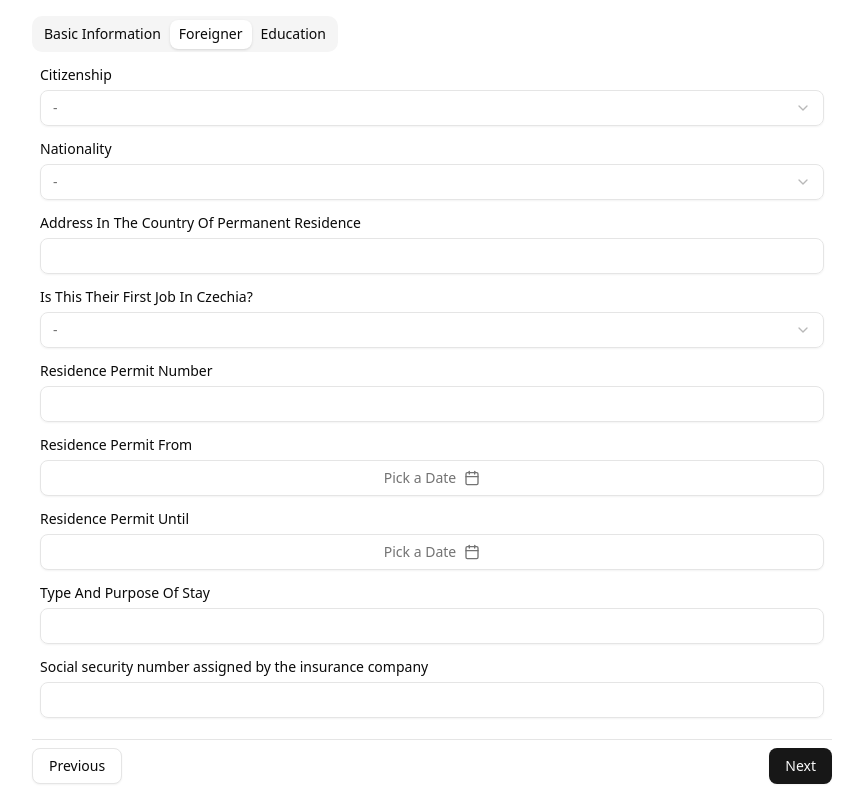
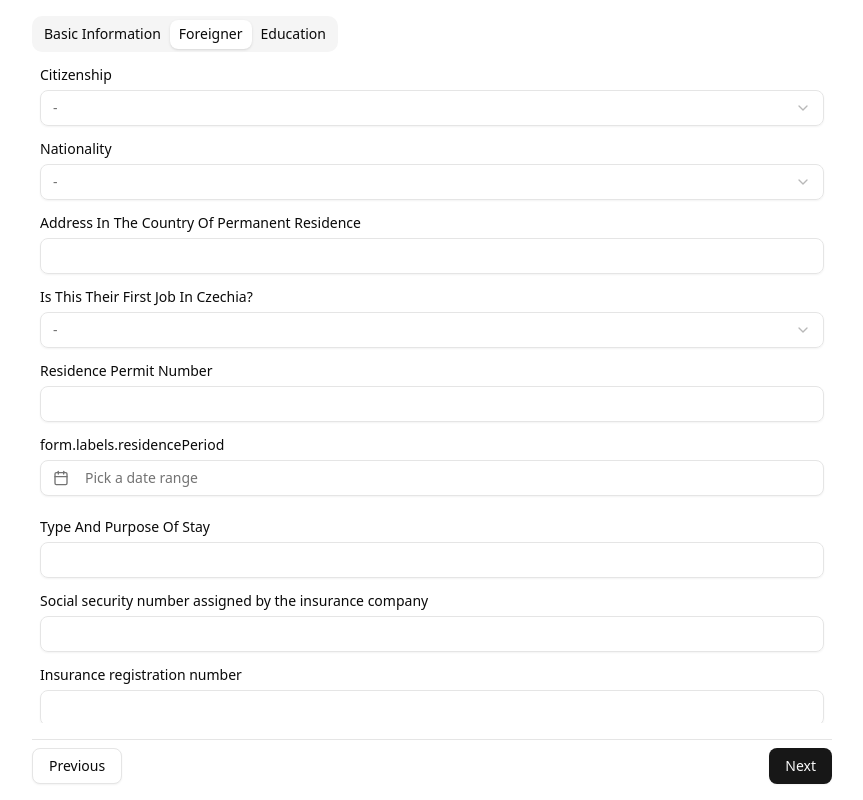
Before and after one commit to VirtualCZ/eira-form, a React (Vite) app: page / in a window 1280 px wide. Both pictures are taken after a click on the button "Next". Shown: the whole page, without its empty margins (208-1071 px from the left). Built offline with nearby package versions, Linux system fonts and the light colour scheme.

Commit message:
added a from-to form date picker

```diff
--- a/src/App.tsx
+++ b/src/App.tsx
@@ -19,6 +19,7 @@ import FormInput from './customComponents/FormInput'
 import FormDate from './customComponents/FormDate'
 import FormRadio from './customComponents/FormRadio'
 import FormSelect from './customComponents/FormSelect'
+import FormDateFromTo from './customComponents/FormDateFromTo'
 
 // Move the schema creation inside the component
 function App() {
@@ -63,10 +64,10 @@ function App() {
       required_error: "Please select a nationality.",
     }),
     residenceFrom: z.date({
-      required_error: "A date is required.",
+      required_error: "A from date is required.",
     }),
     residenceUntil: z.date({
-      required_error: "A date is required.",
+      required_error: "An until date is required.",
     }),
     addressInAnotherCountry: z.string().min(2, {
       message: "Username must be at least 2 characters.",
@@ -285,14 +286,10 @@ function App() {
                     formLabel={t('form.labels.residencePermitNumber')}
                     formControl={form.control}
                   />
-                  <FormDate
-                    name="residenceFrom"
-                    formLabel={t('form.labels.residenceFrom')}
-                    formControl={form.control}
-                  />
-                  <FormDate
-                    name="residenceUntil"
-                    formLabel={t('form.labels.residenceUntil')}
+                  <FormDateFromTo
+                    nameFrom="residenceFrom"
+                    nameTo="residenceUntil"
+                    formLabel={t('form.labels.residencePeriod')}
                     formControl={form.control}
                   />
                   <FormInput
--- /dev/null
+++ b/src/customComponents/FormDateFromTo.tsx
@@ -0,0 +1,170 @@
+import { FormControl, FormField, FormItem, FormLabel, FormMessage } from "@/components/ui/form";
+import { Control, FieldPath, FieldValues, useController } from "react-hook-form";
+import * as React from "react";
+import { format } from "date-fns";
+import { Calendar as CalendarIcon } from "lucide-react";
+import { DateRange } from "react-day-picker";
+import { cn } from "@/lib/utils";
+import { Button } from "@/components/ui/button";
+import { Calendar } from "@/components/ui/calendar";
+import {
+  Popover,
+  PopoverContent,
+  PopoverTrigger,
+} from "@/components/ui/popover";
+
+interface FormDateFromToProps<T extends FieldValues> {
+  nameFrom: FieldPath<T>;
+  nameTo: FieldPath<T>;
+  formLabel: string;
+  formControl: Control<T>;
+  formItemClass?: string;
+  formFieldClass?: string;
+  formMessage?: boolean;
+}
+
+const FormDateFromTo = <T extends FieldValues>({
+  nameFrom,
+  nameTo,
+  formLabel,
+  formControl,
+  formItemClass,
+  formFieldClass,
+  formMessage = true
+}: FormDateFromToProps<T>) => {
+  // Use controllers to get and set values for both fields
+  const { field: fromField } = useController({
+    name: nameFrom,
+    control: formControl
+  });
+
+  const { field: toField } = useController({
+    name: nameTo,
+    control: formControl
+  });
+
+  // Create a date range from the individual dates
+  const dateRange: DateRange | undefined = React.useMemo(() => {
+    if (fromField.value || toField.value) {
+      return {
+        from: fromField.value,
+        to: toField.value
+      };
+    }
+    return undefined;
+  }, [fromField.value, toField.value]);
+
+  // Handle date range changes
+  const handleDateRangeChange = (range: DateRange | undefined) => {
+    if (range?.from) {
+      fromField.onChange(range.from);
+    } else {
+      fromField.onChange(undefined);
+    }
+
+    if (range?.to) {
+      toField.onChange(range.to);
+    } else {
+      toField.onChange(undefined);
+    }
+  };
+
+  return (
+    <FormItem className={formItemClass}>
+      <FormLabel>{formLabel}</FormLabel>
+      <FormControl>
+        <DatePickerWithRange
+          value={dateRange}
+          onChange={handleDateRangeChange}
+          className={formFieldClass}
+        />
+      </FormControl>
+      {formMessage && (
+        <div>
+          <FormField
+            control={formControl}
+            name={nameFrom}
+            render={({ formState }) => (
+              <FormMessage>{formState.errors[nameFrom]?.message}</FormMessage>
+            )}
+          />
+          <FormField
+            control={formControl}
+            name={nameTo}
+            render={({ formState }) => (
+              <FormMessage>{formState.errors[nameTo]?.message}</FormMessage>
+            )}
+          />
+        </div>
+      )}
+    </FormItem>
+  );
+};
+
+interface DatePickerWithRangeProps extends React.HTMLAttributes<HTMLDivElement> {
+  value?: DateRange;
+  onChange?: (date: DateRange | undefined) => void;
+}
+
+function DatePickerWithRange({
+  className,
+  value,
+  onChange,
+}: DatePickerWithRangeProps) {
+  const [date, setDate] = React.useState<DateRange | undefined>(value);
+
+  // Update internal state when props change
+  React.useEffect(() => {
+    setDate(value);
+  }, [value]);
+
+  const handleSelect = (selectedDate: DateRange | undefined) => {
+    setDate(selectedDate);
+    if (onChange) {
+      onChange(selectedDate);
+    }
+  };
+
+  return (
+    <div className={cn("grid gap-2", className)}>
+      <Popover>
+        <PopoverTrigger asChild>
+          <Button
+            id="date"
+            variant={"outline"}
+            className={cn(
+              "w-full justify-start text-left font-normal",
+              !date && "text-muted-foreground"
+            )}
+          >
+            <CalendarIcon className="mr-2 h-4 w-4" />
+            {date?.from ? (
+              date.to ? (
+                <>
+                  {format(date.from, "LLL dd, y")} -{" "}
+                  {format(date.to, "LLL dd, y")}
+                </>
+              ) : (
+                format(date.from, "LLL dd, y")
+              )
+            ) : (
+              <span>Pick a date range</span>
+            )}
+          </Button>
+        </PopoverTrigger>
+        <PopoverContent className="w-auto p-0" align="start">
+          <Calendar
+            initialFocus
+            mode="range"
+            defaultMonth={date?.from}
+            selected={date}
+            onSelect={handleSelect}
+            numberOfMonths={2}
+          />
+        </PopoverContent>
+      </Popover>
+    </div>
+  );
+}
+
+export default FormDateFromTo;
--- a/src/i18n/locales/cs/translation.json
+++ b/src/i18n/locales/cs/translation.json
@@ -32,8 +32,7 @@
       "addressInAnotherCountry": "Adresa v zemi trvalého pobytu",
       "isFirstJobInCzechia": "Je toto jejich první práce v ČR?",
       "residencePermitNumber": "Číslo povolení k pobytu",
-      "residenceFrom": "Povolení k pobytu od",
-      "residenceUntil": "Povolení k pobytu do",
+      "residencePeriod": "Povolení k pobytu od/do",
       "typeAndPurposeOfStay": "Typ a účel pobytu",
       "ssnFromInsurance": "Číslo pojištěnce přidělené pojišťovnou",
       "insuranceRegNumber": "Registrační číslo pojištění",
```
